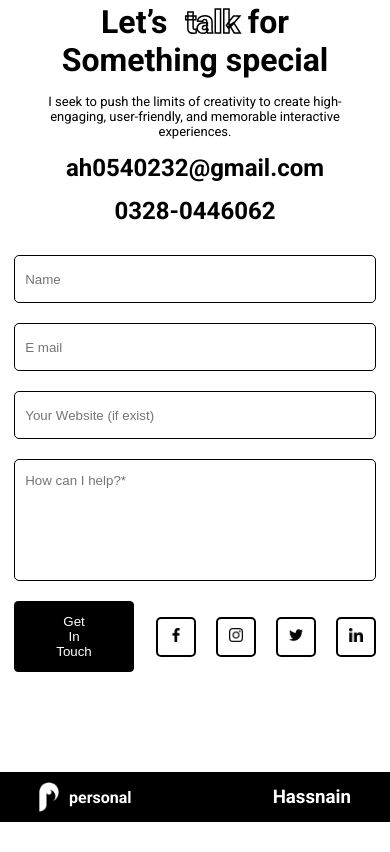
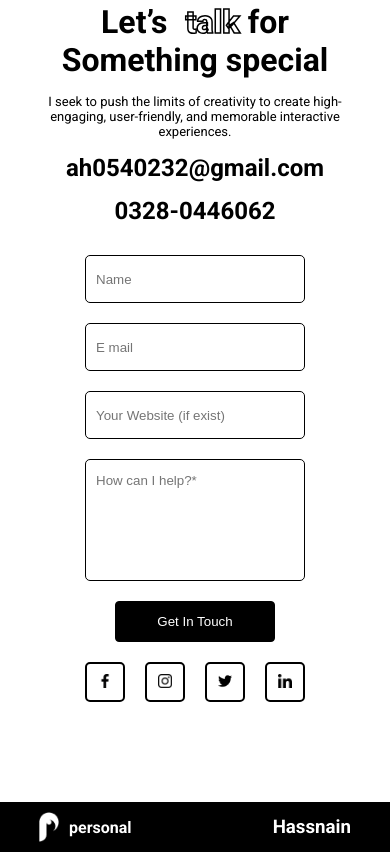
Before and after one commit to kaka803/Hassnain, a plain HTML site: page index.html in a window 390 px wide. Shown: the part 7488-8340 px from the top of the page. Before the commit the page ends 8310 px from the top, so only its background shows below. Drawn offline with nearby package versions, Linux system fonts and the light colour scheme.

Commit message:
Update responsive.css

```diff
--- a/responsive.css
+++ b/responsive.css
@@ -136,7 +136,27 @@
         gap: 30px;
     }
 }
+@media only screen and (max-width: 420PX){
+    .contact-btn{
+        flex-direction: column !important;
+        gap: 20px;
+    }
+    .submit{
+        margin: 0 !important;
+        }
+}
+@media only screen and (max-width: 350PX){
+    .left-main h1 {
+        font-size: 1.8rem !important;
+        font-weight: 400;
+    }
+}
 @media only screen and (max-width: 520PX){
+
+
+    .input-sec{
+        width: 100%;
+    }
     .para{
         width: 100%;
     }
```
